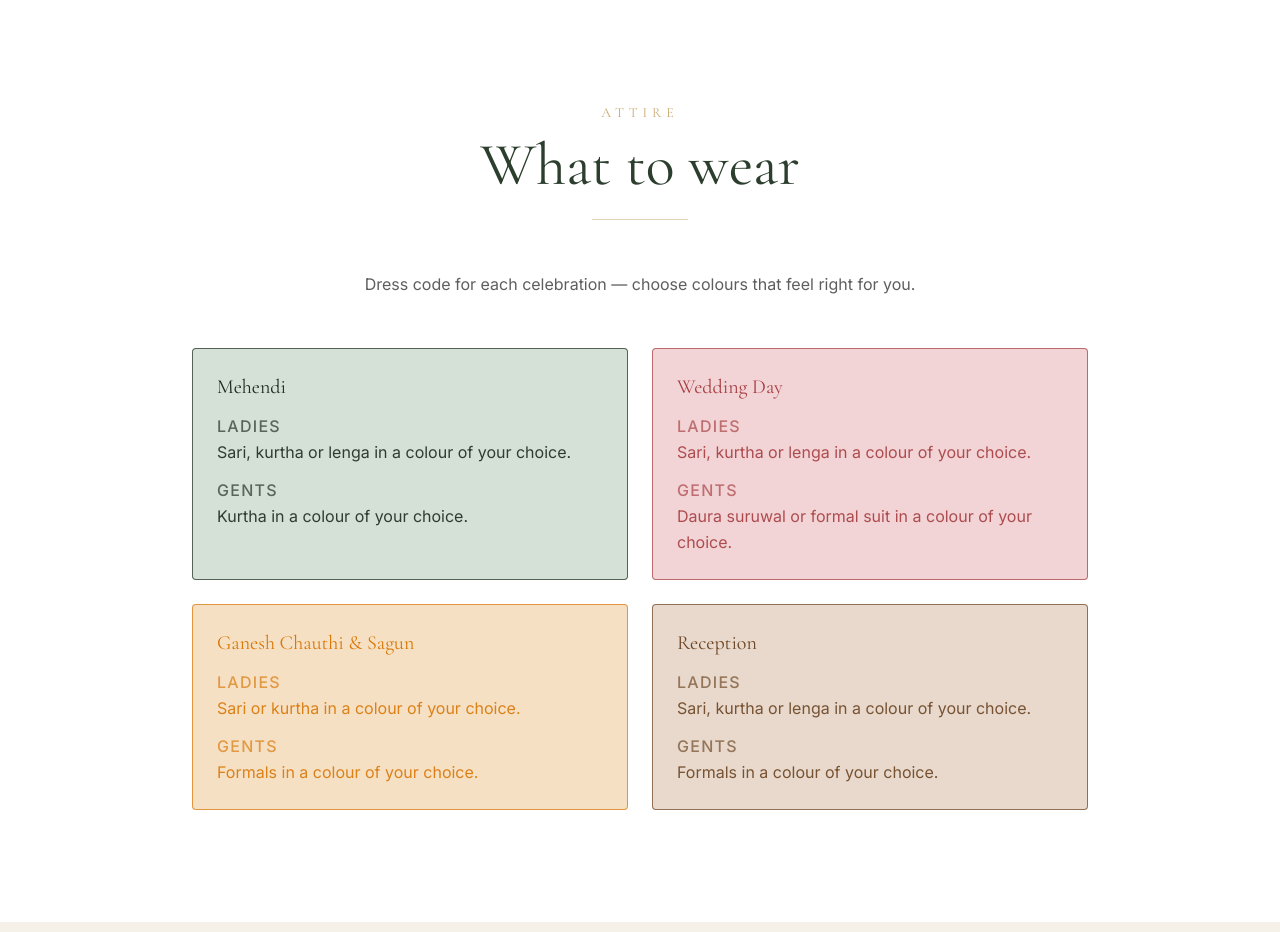
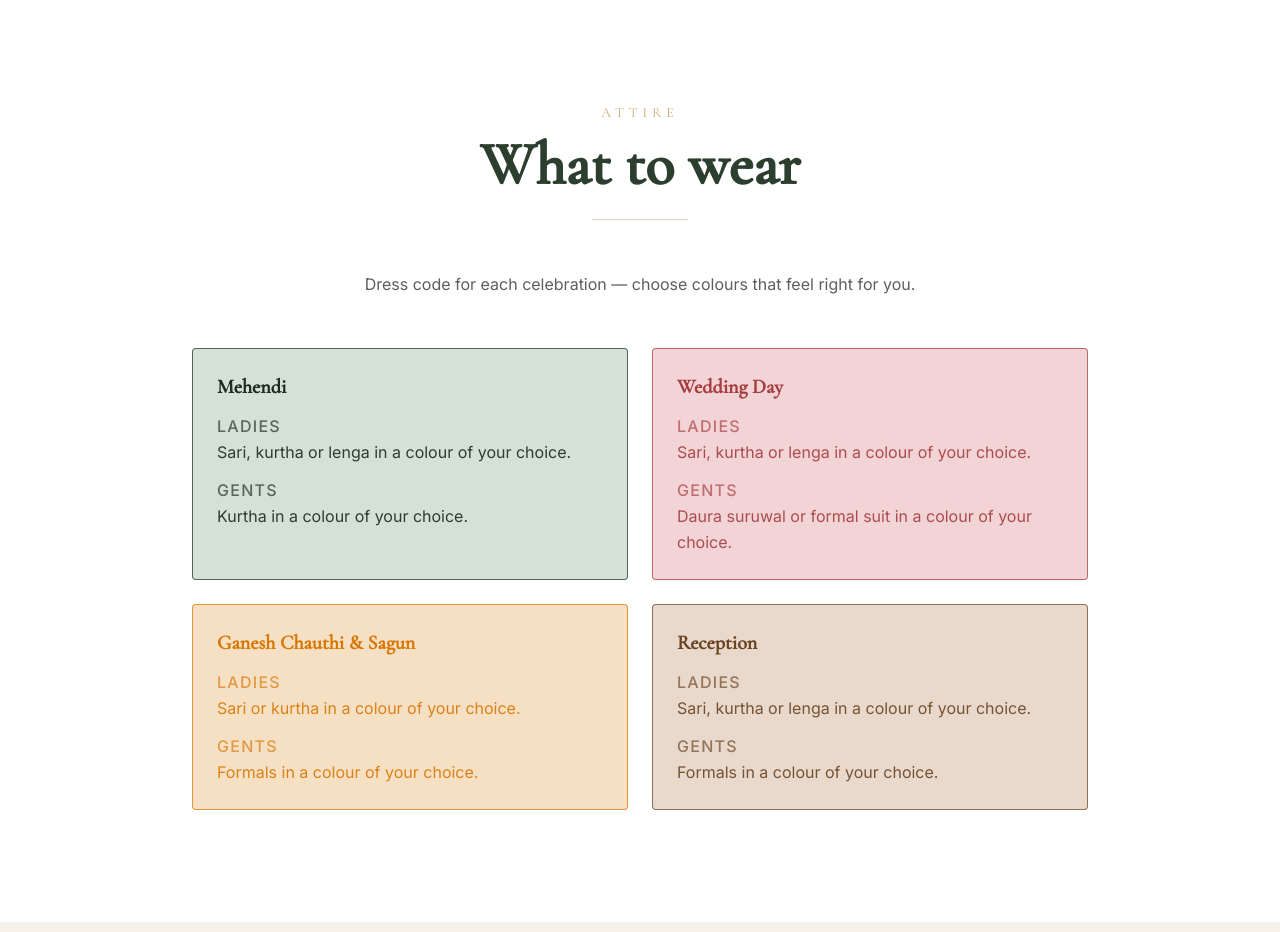
Before and after one commit to safaljoshie/priscawedssafal, a Next.js app: page / in a window 1280 px wide. Shown: the part 3540-4472 px from the top of the page. Built offline with nearby package versions, Linux system fonts and the light colour scheme.

Commit message:
Make Attire section and event card titles bold.
Co-authored-by: Cursor <cursoragent@cursor.com>

```diff
--- a/components/DressCode.tsx
+++ b/components/DressCode.tsx
@@ -11,7 +11,11 @@ export function DressCode({ wedding }: { wedding: WeddingData }) {
 
   return (
     <Section id="dress-code" className="bg-white">
-      <SectionHeading label="Attire" title={dressCode.title} />
+      <SectionHeading
+        label="Attire"
+        title={dressCode.title}
+        className="[&_h2]:font-bold"
+      />
 
       <div className="mx-auto mt-8 max-w-4xl md:mt-12">
         <p className="text-center text-sm leading-relaxed text-[#1a1a1a]/70 md:text-base md:leading-loose">
@@ -28,7 +32,9 @@ export function DressCode({ wedding }: { wedding: WeddingData }) {
                 key={event.id}
                 className={`rounded-sm border p-5 md:p-6 ${getEventActiveStyle(event.id)}`}
               >
-                <h3 className="font-serif text-lg md:text-xl">{event.name}</h3>
+                <h3 className="font-serif text-lg font-bold md:text-xl">
+                  {event.name}
+                </h3>
                 <p className="mt-3 text-sm leading-relaxed opacity-90 md:text-base">
                   <span className="font-medium uppercase tracking-[0.08em] opacity-75">
                     Ladies
```
